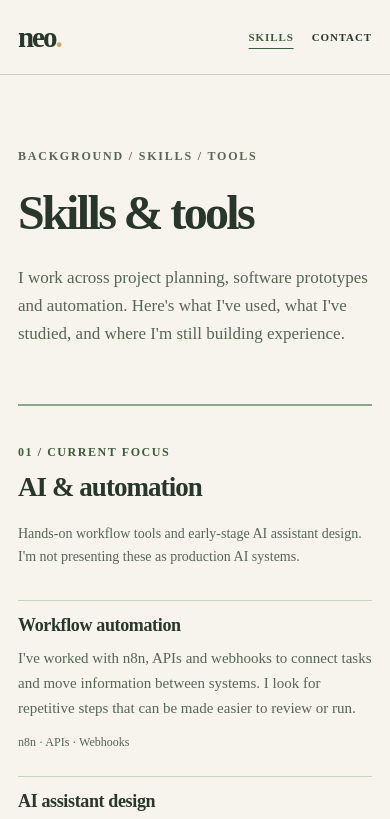
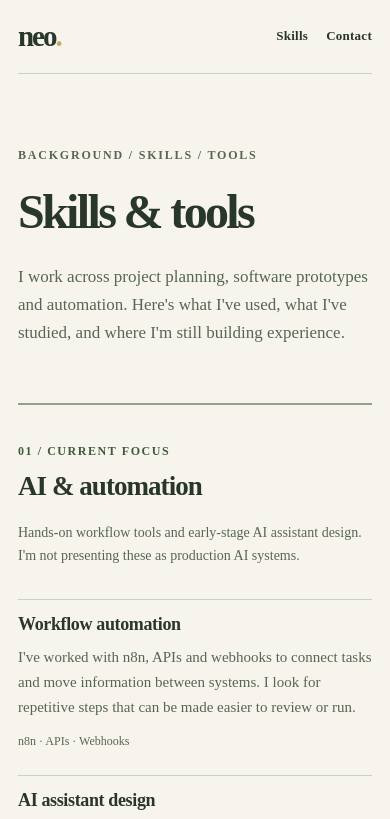
Before and after one commit to Neo0611-code/Neo0611-code.github.io, a plain HTML site: page skills.html in a window 390 px wide. Shown: the top 819 px of the page. Drawn offline with Linux system fonts and the light colour scheme.

Commit message:
Synchronize navigation header styling across homepage and Skills

```diff
--- a/skills.html
+++ b/skills.html
@@ -83,6 +83,58 @@
     }
     @media (prefers-reduced-motion: reduce) { html { scroll-behavior: auto; } }
     .skill h3 { text-decoration: none; }
+
+    /* Shared site header: identical on home and Skills */
+    .site-header { border-bottom: 0; }
+    .site-header .nav {
+      width: min(100% - 72px, 1190px);
+      min-height: 84px;
+      padding: 0;
+      display: flex;
+      align-items: center;
+      justify-content: space-between;
+      flex-wrap: nowrap;
+      gap: 24px;
+      border-bottom: 1px solid var(--line);
+    }
+    .site-header .brand {
+      display: inline-block;
+      padding: 0;
+      font: 700 29px/1 var(--font-main);
+      letter-spacing: -.07em;
+      text-decoration: none;
+    }
+    .site-header .brand span { color: var(--gold); }
+    .site-header .nav-links {
+      display: flex;
+      align-items: center;
+      justify-content: flex-end;
+      flex-wrap: nowrap;
+      gap: clamp(18px, 3vw, 38px);
+    }
+    .site-header .nav-links a,
+    .site-header .nav-links a[aria-current="page"] {
+      color: inherit;
+      font: 650 14px/1.4 var(--font-main);
+      letter-spacing: .02em;
+      text-transform: none;
+      text-decoration: none;
+    }
+    .site-header .nav-links a:hover,
+    .site-header .nav-links a[aria-current="page"]:hover {
+      text-decoration: underline;
+      text-underline-offset: 6px;
+    }
+    @media (max-width: 620px) {
+      .site-header .nav { width: min(100% - 36px, 1190px); min-height: 74px; padding: 0; gap: 16px; }
+      .site-header .brand { font-size: 29px; padding: 0; }
+      .site-header .nav-links { gap: 18px; }
+      .site-header .nav-links a,
+      .site-header .nav-links a[aria-current="page"] { font-size: 13px; }
+    }
+    @media (max-width: 360px) {
+      .site-header .nav-links { gap: 12px; }
+    }
   </style>
 </head>
 <body>
```
